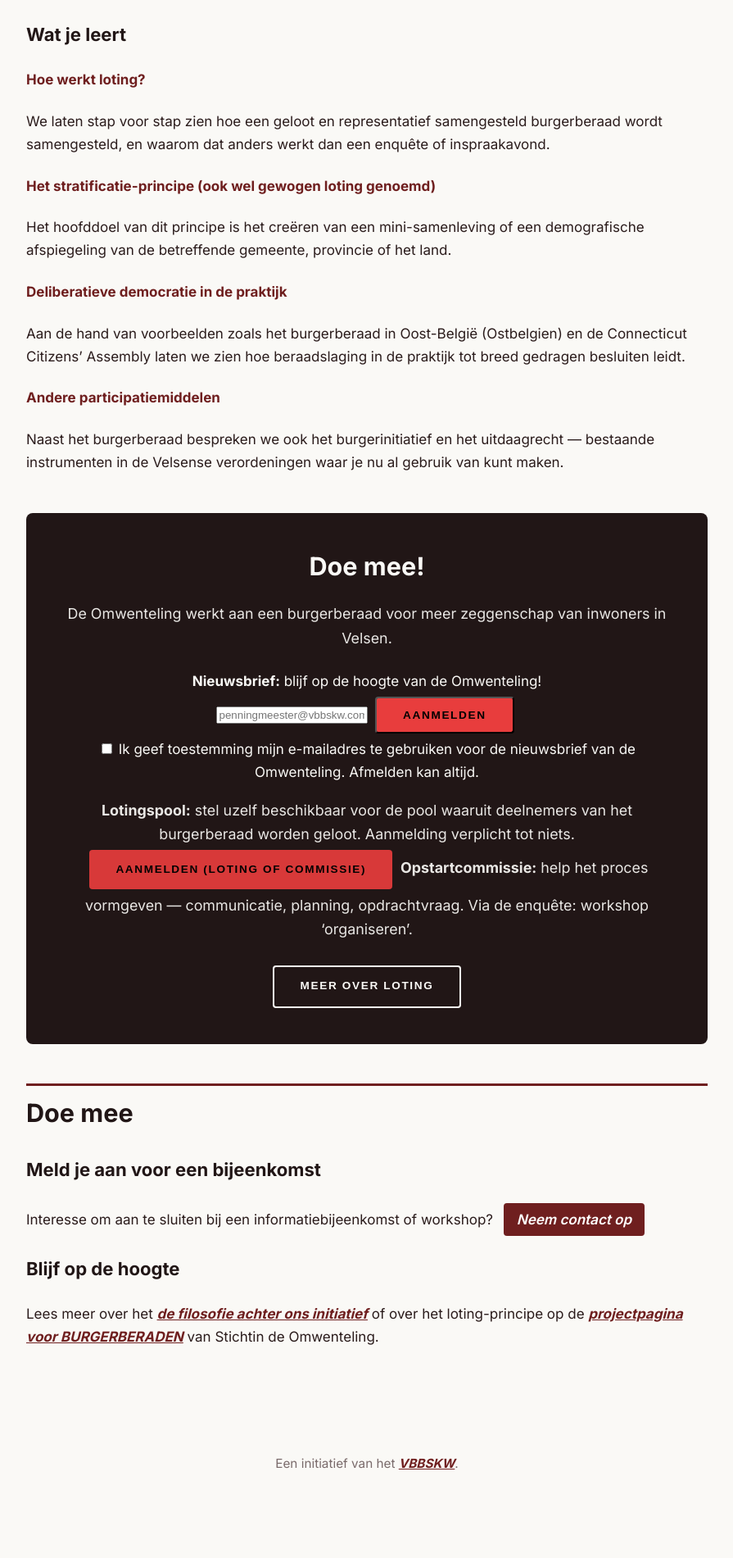
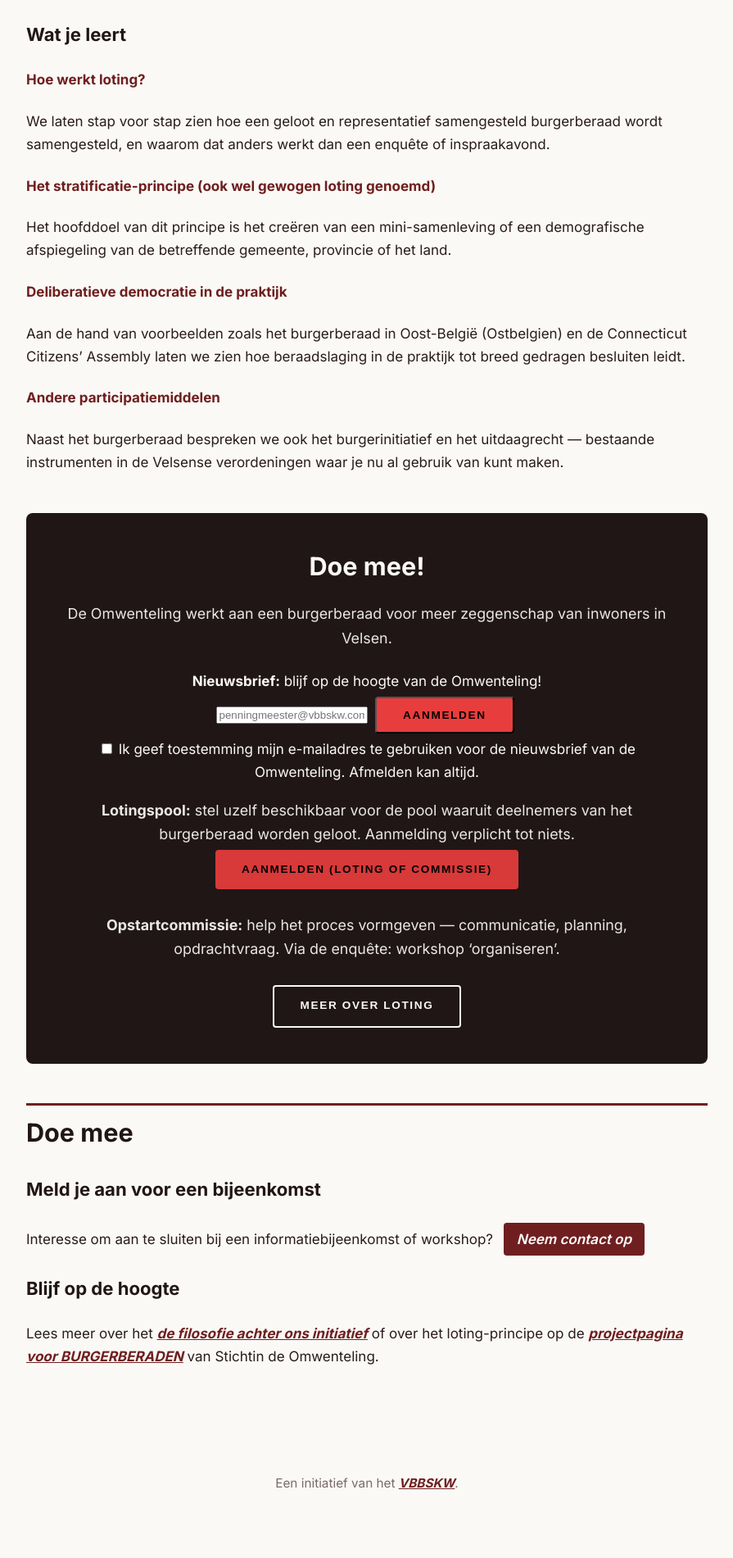
Before and after one commit to Klikblitser/Omwenteling, a Jekyll site: the page built from index.md, in a window 1280 px wide. Shown: the part 1487-3388 px from the top of the page at 82% size, without its empty margins (192-1087 px from the left). Built offline with Jekyll 4.4.1, drawn with Linux system fonts in a browser that asks for light colours; before the commit the page ends 3364 px from its top, so only the background shows below that.

Commit message:
doee meee

```diff
--- a/index.md
+++ b/index.md
@@ -79,8 +79,8 @@ Naast het burgerberaad bespreken we ook het burgerinitiatief en het uitdaagrecht
       <input type="text" name="_gotcha" style="display:none" tabindex="-1" autocomplete="off">
     </form>
   <p><strong>Lotingspool:</strong> stel uzelf beschikbaar voor de pool waaruit deelnemers van het burgerberaad worden geloot. Aanmelding verplicht tot niets.<br>
-  <a href="{{ '/enquete.html' | relative_url }}" class="btn">Aanmelden (loting of commissie)</a>
-  <strong>Opstartcommissie:</strong> help het proces vormgeven &mdash; communicatie, planning, opdrachtvraag. Via de enquête: workshop &lsquo;organiseren&rsquo;.</p>
+  <a href="{{ '/enquete.html' | relative_url }}" class="btn">Aanmelden (loting of commissie)</a></p>
+  <p><strong>Opstartcommissie:</strong> help het proces vormgeven &mdash; communicatie, planning, opdrachtvraag. Via de enquête: workshop &lsquo;organiseren&rsquo;.</p>
   <a href="{{ '/kleroterion.html' | relative_url }}" class="btn btn-secondary">Meer over loting</a>
 </div>
 
```
